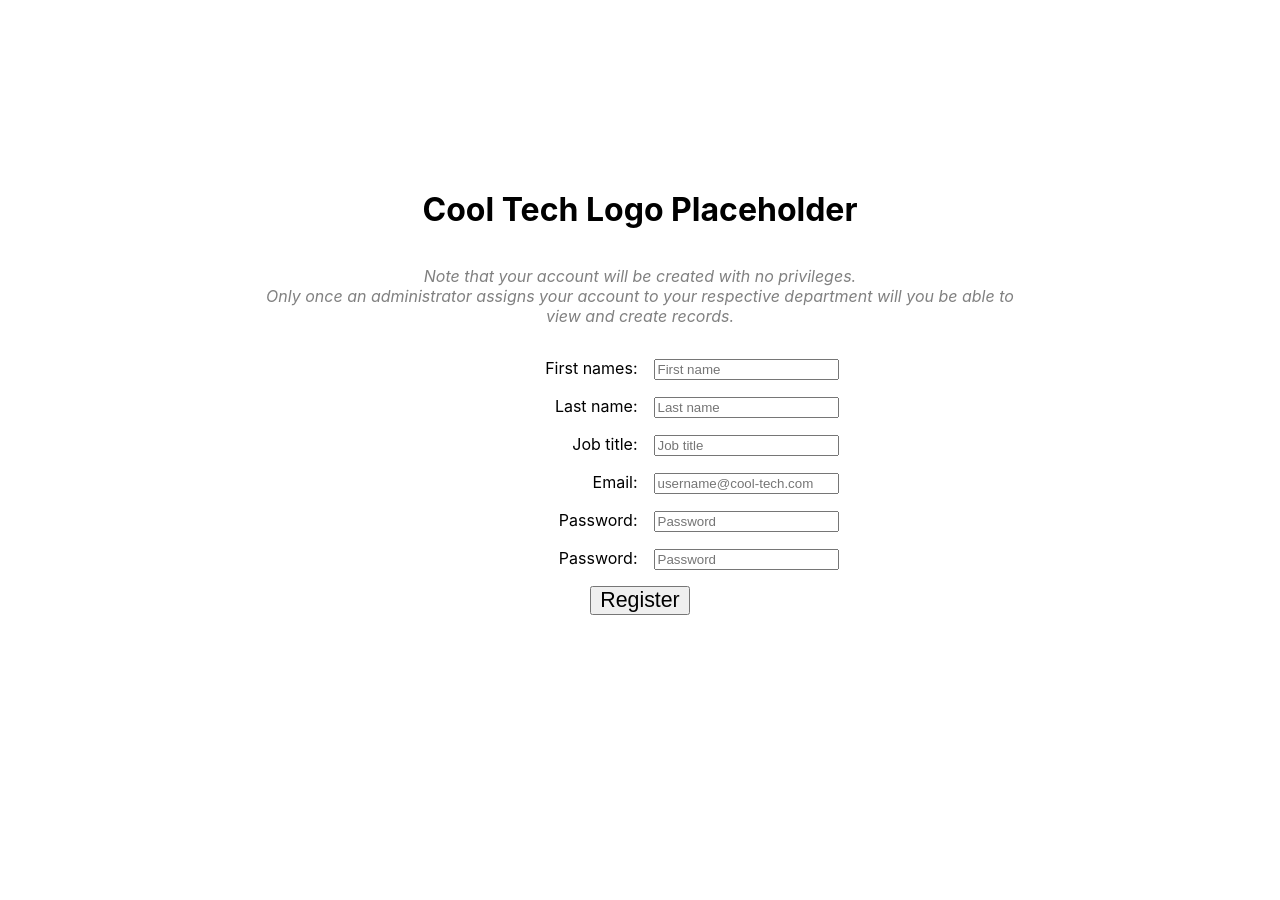
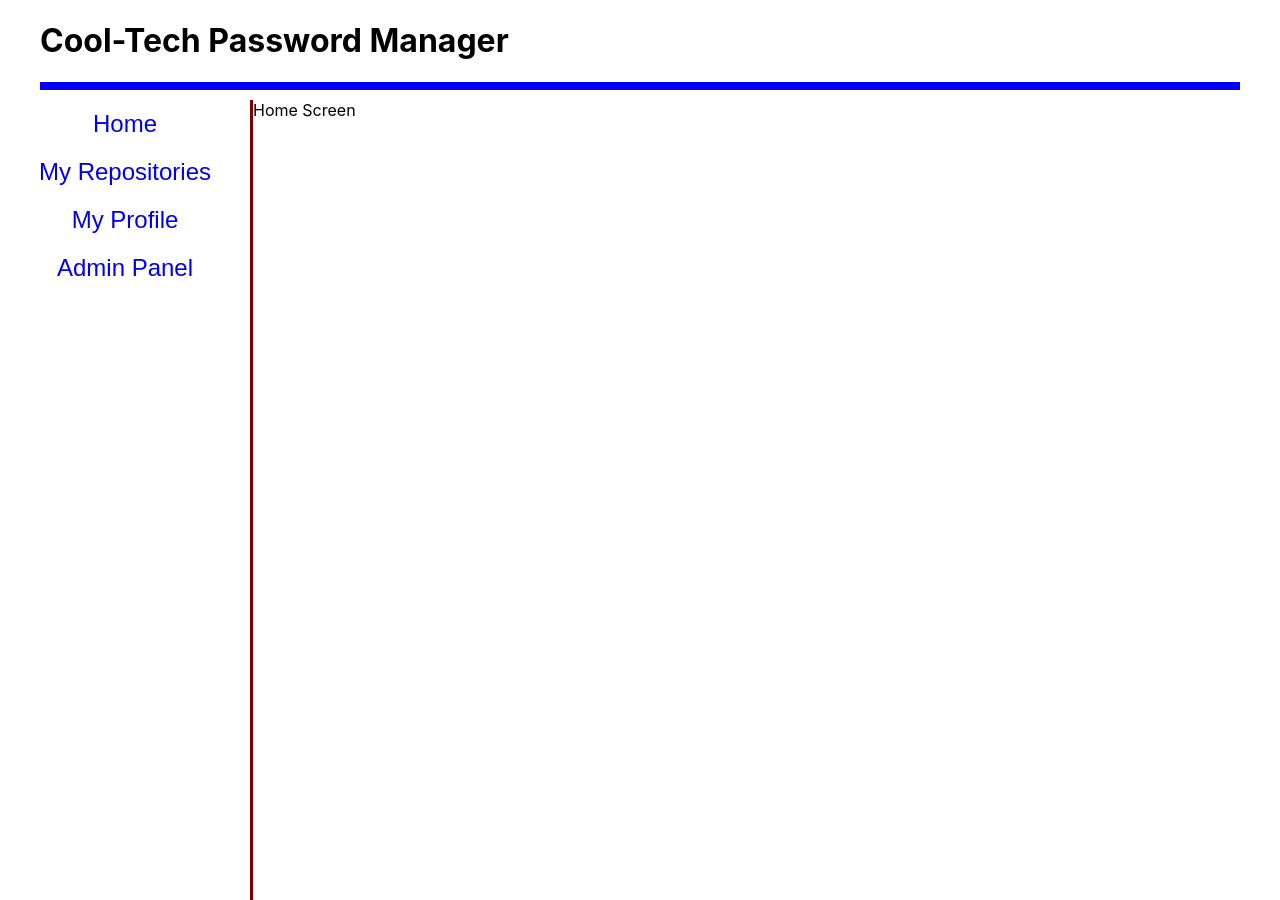
Before and after one commit to JasonQorbin/cool-passman, a React (Create React App) app in the folder frontend/: page / in a window 1280 px wide. Before the commit the page ends 800 px from the top, so only its background shows below. Built offline with nearby package versions, Linux system fonts and the light colour scheme.

Commit message:
Basic mock-up of the landing page after login
- Created components for the Header, side-bar menu.
- Basic styling on these (not final)

```diff
--- a/frontend/src/App.css
+++ b/frontend/src/App.css
@@ -24,3 +24,10 @@ span.vertical-spacer {
     color : grey;
     font-style : italic;
 }
+
+.content-row {
+    display : flex;
+    flex-direction : row;
+    height : 100vh;
+    width : 100%;
+}
--- a/frontend/src/App.js
+++ b/frontend/src/App.js
@@ -1,11 +1,18 @@
 import './App.css';
+import PageHeader from './components/PageHeader';
+import SideBar from './components/SideBar';
 import LoginScreen from "./components/LoginScreen";
 import RegisterScreen from "./components/RegisterScreen";
+import HomeScreen from "./components/HomeScreen";
 
 function App() {
   return (
     <div className="App">
-            <RegisterScreen />
+        <PageHeader />
+        <div className="content-row">
+            <SideBar />
+            <HomeScreen />
+        </div>
     </div>
   );
 }
--- /dev/null
+++ b/frontend/src/components/HomeScreen.js
@@ -0,0 +1,12 @@
+import '../styles/HomeScreen.css';
+import '../App.css';
+
+function HomeScreen(props) {
+    return (
+        <div className="centre">
+            Home Screen
+        </div>
+    )
+}
+
+export default HomeScreen;
--- /dev/null
+++ b/frontend/src/components/PageHeader.js
@@ -0,0 +1,12 @@
+import '../styles/PageHeader.css';
+
+function PageHeader() {
+    return (
+            <header id="page-header">
+                <h1>Cool-Tech Password Manager</h1>
+                <div id="page-header-divider"></div>
+            </header>
+    );
+}
+
+export default PageHeader;
--- /dev/null
+++ b/frontend/src/components/SideBar.js
@@ -0,0 +1,17 @@
+import '../styles/SideBar.css'
+
+function SideBar() {
+    return (
+            <aside id="home-screen-sidebar">
+                <ul id="sidebar-items-list">
+                    <li><a href="#" className="sidebar-item">Home</a></li>
+                    <li><a href="#" className="sidebar-item">My Repositories</a></li>
+                    <li><a href="#" className="sidebar-item">My Profile</a></li>
+                    <li><a href="#" className="sidebar-item">Admin Panel</a></li>
+                </ul>
+            </aside>
+
+    )
+}
+
+export default SideBar;
--- /dev/null
+++ b/frontend/src/styles/HomeScreen.css
@@ -0,0 +1,2 @@
+#home-screen-container {
+}
--- /dev/null
+++ b/frontend/src/styles/PageHeader.css
@@ -0,0 +1,10 @@
+#page-header {
+    padding : 0 40px;
+}
+
+#page-header-divider {
+    display : block;
+    height : 8px;
+    margin : 10px auto;
+    background : blue;
+}
--- /dev/null
+++ b/frontend/src/styles/SideBar.css
@@ -0,0 +1,34 @@
+#home-screen-sidebar {
+    display : inline-block;
+    height : 100%;
+    width : 250px;
+    border-right : 3px maroon solid;
+
+}
+
+#sidebar-items-list {
+    list-style-type : none;
+    margin : 0;
+    padding : 0;
+    text-align : center;
+}
+
+.sidebar-item {
+    display: inline-block;
+    font : 18pt grey Verdana, sans-serif;
+    text-decoration : none;
+    margin : 10px 0;
+    transition : padding 0.5s;
+
+}
+
+#sidebar-items-list li:hover {
+}
+
+.sidebar-item:hover {
+    text-decoration-color : navyblue;
+    text-decoration : underline;
+    text-decoration-thickness : 5px;
+    padding-top : 13px;
+    padding-bottom : 18px;
+}
```
